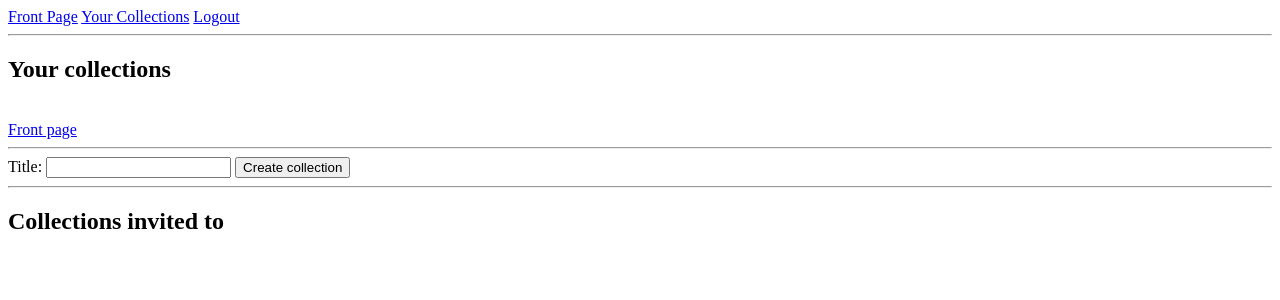
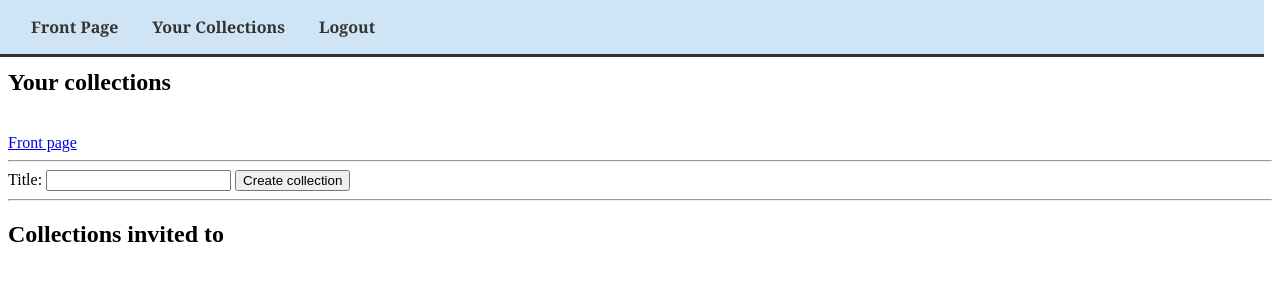
Before and after one commit to Regularmute/MTGCardTracker, a Flask app: template templates/cardcollections.html in a window 1280 px wide. Shown: the top 300 px of the page. Run offline with Flask 3, Linux system fonts and the light colour scheme; the template is opened without the code that fills it, so the values that code supplies are empty; parts of the project's set-up code (start-up, migrations or seed data) failed here and were passed over.

Commit message:
style(navbar): set bgcolor and font

```diff
--- a/static/main.css
+++ b/static/main.css
@@ -0,0 +1,18 @@
+nav {
+    box-sizing: border-box;
+    margin: -0.5rem;
+    width: 100%;
+    padding: 1rem;
+    background-color: #cfe5f5;
+    border-bottom: solid #333;
+}
+
+nav a {
+    font-family: 'Georgia', 'Arial', serif;
+    padding: 10px;
+    margin: 0 5px;
+    border-radius: 5px;
+    text-decoration: none;
+    color: #333;
+    font-weight: bold;
+}
--- a/templates/layout.html
+++ b/templates/layout.html
@@ -1,7 +1,9 @@
 <!doctype html>
+<link rel="stylesheet" href="/static/main.css">
 <title>CardApp - {% block title %}{% endblock %}</title>
-<a href="/">Front Page</a>
-<a href="/collections">Your Collections</a>
-<a href="/logout">Logout</a>
-<hr>
+<nav class="navbar">
+    <a href="/">Front Page</a>
+    <a href="/collections">Your Collections</a>
+    <a href="/logout">Logout</a>
+</nav>
 {% block content %}{% endblock %}
```
